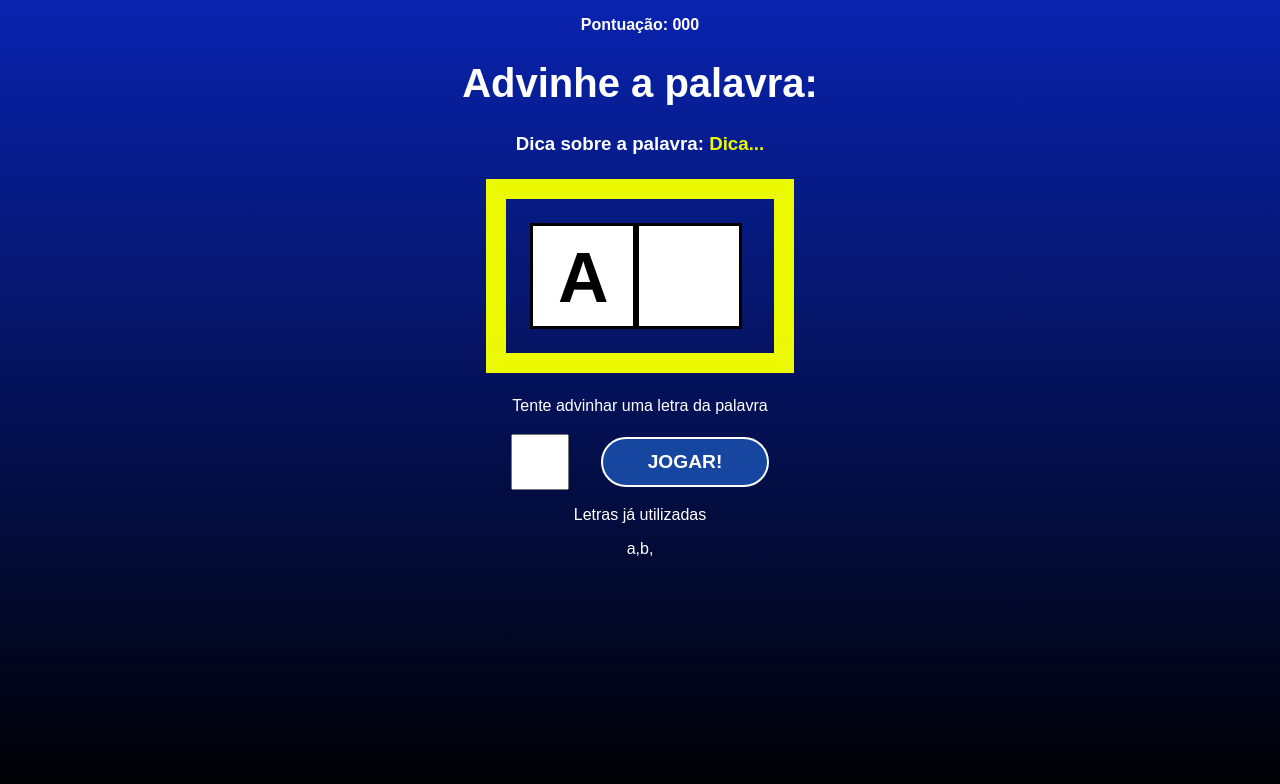
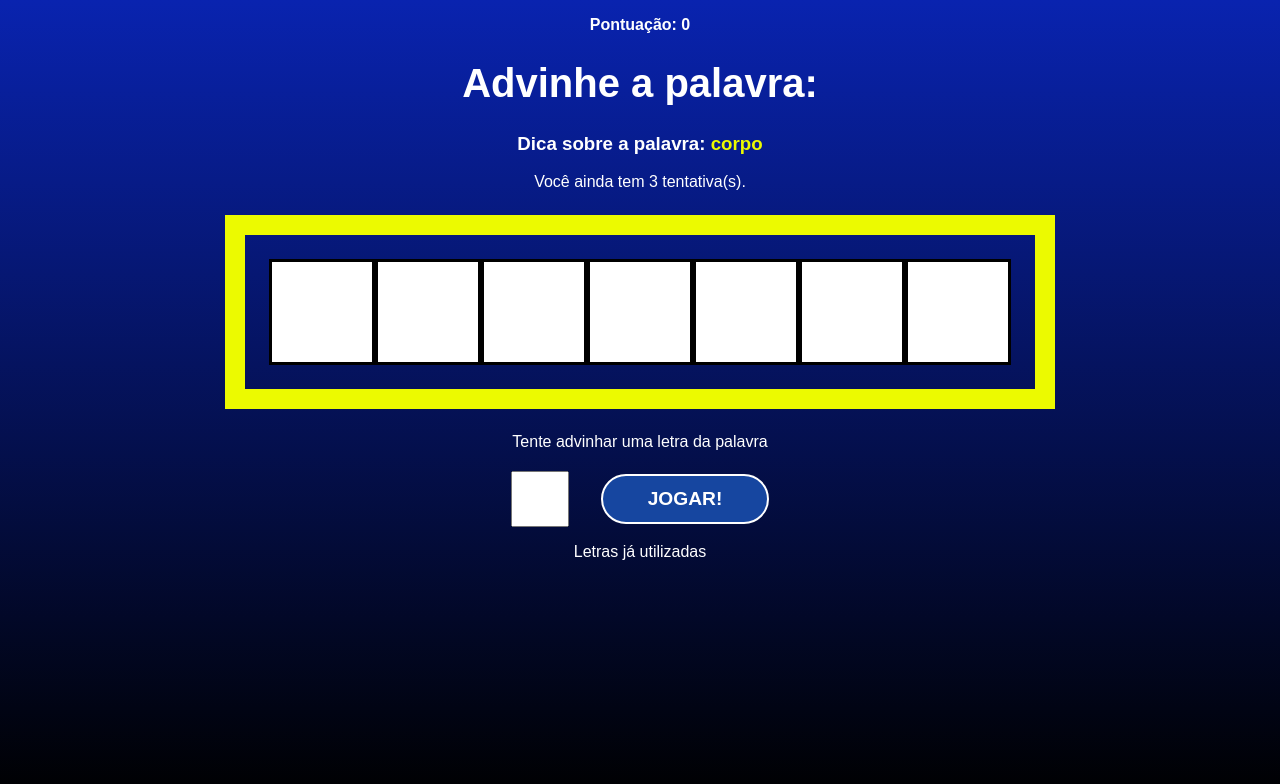
Before and after one commit to LuisPaulo1/secret-word, a React (Create React App) app: page / in a window 1280 px wide. Both pictures are taken after a click on the button "COMEÇAR O JOGO". Shown: the top 784 px of the page. Built offline with nearby package versions, Linux system fonts and the light colour scheme.

Commit message:
Consumindo states do jogo

```diff
--- a/src/App.tsx
+++ b/src/App.tsx
@@ -19,6 +19,11 @@ function App() {
   const [pickedWord, setPickedWord] = useState('');
   const [pickedCategory, setPickedCategory] = useState('');
   const [letters, setLetters] = useState<string[]>([]);
+
+  const [guessedLetters, setGuessedLetters] = useState([]);
+  const [wrongLetters, setWrongLetters] = useState([]);
+  const [guesses, setGuesses] = useState(3);
+  const [score, setScore] = useState(0);
 
   const pickWordAndCategory = () => {
     const categories = Object.keys(words);
@@ -46,7 +51,18 @@ function App() {
   return (
     <div className="App">
       { gameStage === 'start' && <StartScreen startGame={handleStartGame} /> }
-      { gameStage === 'game' && <Game verifyLetter={handleVerifyLetter} /> }
+      { gameStage === 'game' &&
+        <Game
+          verifyLetter={handleVerifyLetter}
+          pickedWord={pickedWord}
+          pickedCategory={pickedCategory}
+          letters={letters}
+          guessedLetters={guessedLetters}
+          wrongLetters={wrongLetters}
+          guesses={guesses}
+          score={score}
+        />
+      }
       { gameStage === 'end' && <GameOver retry={handleRetry} /> }
     </div>
   );
--- a/src/components/Game.tsx
+++ b/src/components/Game.tsx
@@ -2,32 +2,55 @@ import './Game.css';
 
 type GameProps = {
   verifyLetter: () => void;
+  pickedWord: string;
+  pickedCategory: string;
+  letters: string[];
+  guessedLetters: string[];
+  wrongLetters: string[];
+  guesses: number;
+  score: number;
 }
-function Game({ verifyLetter }: GameProps) {
+function Game(
+  {
+    verifyLetter,
+    pickedWord,
+    pickedCategory,
+    letters,
+    guessedLetters,
+    wrongLetters,
+    guesses,
+    score
+  }: GameProps) {
   return (
     <div className='game'>
       <p className="points">
-        <span>Pontuação: 000</span>
+        <span>Pontuação: {score}</span>
       </p>
       <h1>Advinhe a palavra:</h1>
       <h3 className="tip">
-        Dica sobre a palavra: <span>Dica...</span>
+        Dica sobre a palavra: <span>{pickedCategory}</span>
       </h3>
+      <p>Você ainda tem {guesses} tentativa(s).</p>
       <div className="wordContainer">
-        <span className="letter">A</span>
-        <span className="blankSquare"></span>
+        {letters.map((letter, index) => {
+          if (guessedLetters.includes(letter)) {
+            return <span className="letter" key={index}>{letter}</span>
+          }
+          return <span className="blankSquare" key={index}></span>
+        })}
       </div>
       <div className="letterContainer">
         <p>Tente advinhar uma letra da palavra</p>
         <form>
           <input type="text" name="letter" maxLength={1} required />
-          <button>Jogar!</button>
+          <button onClick={verifyLetter} >Jogar!</button>
         </form>
       </div>
-      <div className="wrongLettersContainer">
+      <div className="letterContainer">
         <p>Letras já utilizadas</p>
-        <span>a,</span>
-        <span>b,</span>
+        {wrongLetters.map((letter, index) => {
+          return <span key={index}>{letter},</span>
+        })}
       </div>
     </div>
   )
```
